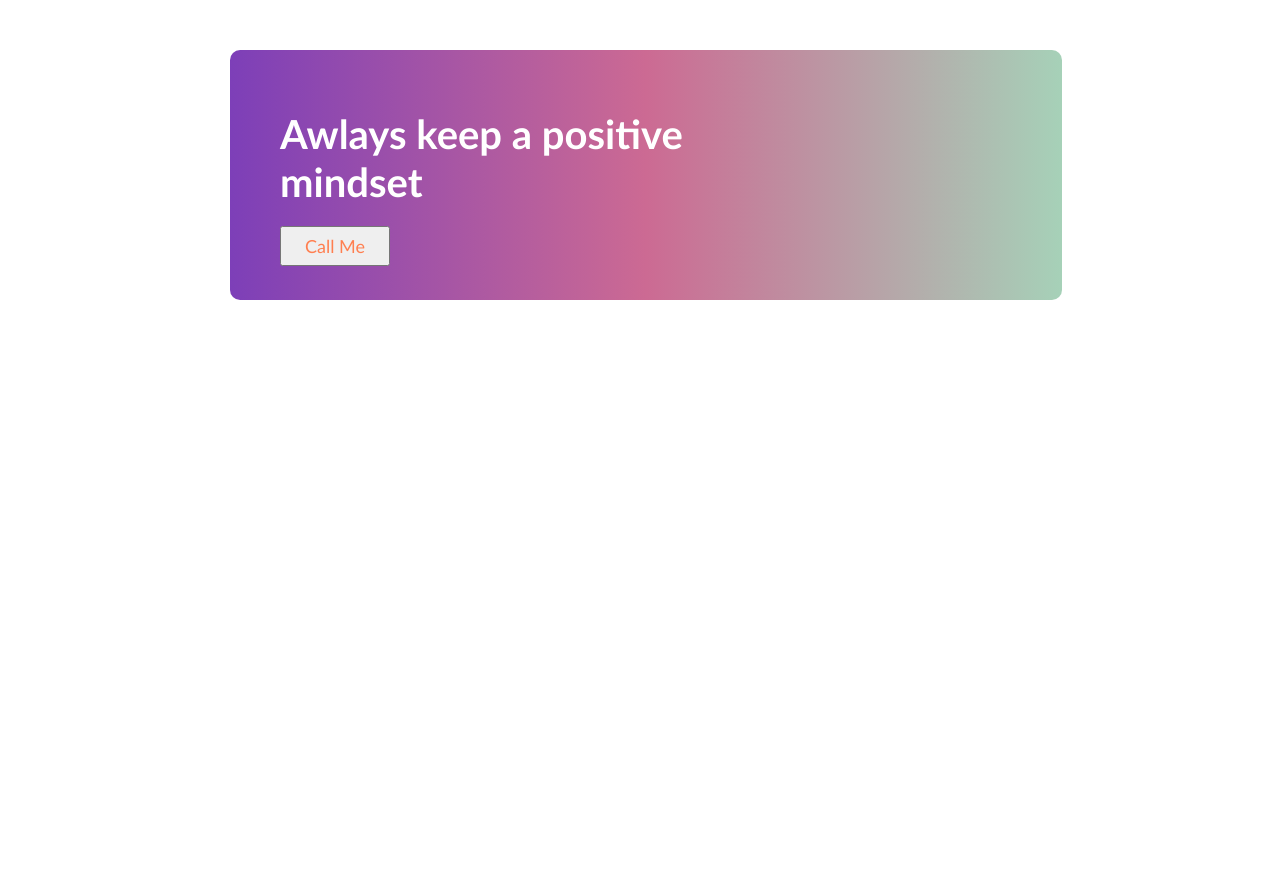
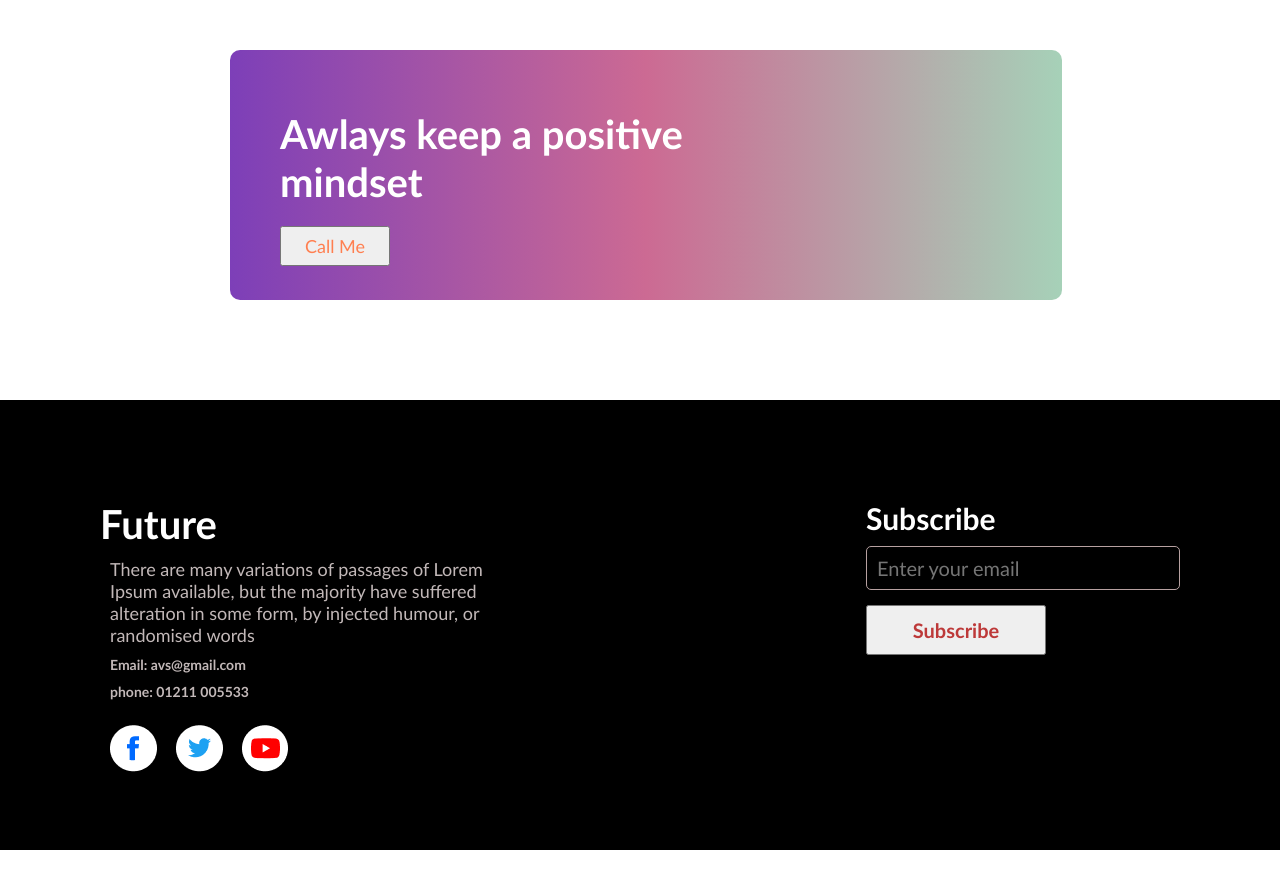
Before and after one commit to ArjumanJesmin/new-year-my-project, a plain HTML site: page index.html in a window 1280 px wide. Shown: the part 1747-2632 px from the top of the page. Before the commit the page ends 2047 px from the top, so only its background shows below. Drawn offline with Linux system fonts and the light colour scheme.

Commit message:
Create contact section

```diff
--- a/index.html
+++ b/index.html
@@ -9,7 +9,9 @@
     <link rel="stylesheet" href="style.css">
     <link rel="shortcut icon" href="./images/icons/web.png" type="image/x-icon">
 
-    <link rel="stylesheet" href="https://cdnjs.cloudflare.com/ajax/libs/font-awesome/6.2.1/css/all.min.css" integrity="sha512-MV7K8+y+gLIBoVD59lQIYicR65iaqukzvf/nwasF0nqhPay5w/9lJmVM2hMDcnK1OnMGCdVK+iQrJ7lzPJQd1w==" crossorigin="anonymous" referrerpolicy="no-referrer" />
+    <link rel="stylesheet" href="https://cdnjs.cloudflare.com/ajax/libs/font-awesome/6.2.1/css/all.min.css"
+        integrity="sha512-MV7K8+y+gLIBoVD59lQIYicR65iaqukzvf/nwasF0nqhPay5w/9lJmVM2hMDcnK1OnMGCdVK+iQrJ7lzPJQd1w=="
+        crossorigin="anonymous" referrerpolicy="no-referrer" />
 </head>
 
 <body>
@@ -85,8 +87,30 @@
         </div>
     </section>
 
+    <section>
+        <footer class="footer">
+            <div class="future">
+                <div class="future-area">
+                    <h2>Future</h2>
+                    <p>There are many variations of passages of Lorem Ipsum
+                        available, but the majority have suffered alteration in some
+                        form, by injected humour, or randomised words</p>
+                    <h6>Email: avs@gmail.com</h6>
+                    <h6>phone: 01211 005533</h6>
+                    <div class="future-logo">
+                        <img src="./images/icons/fb.png" alt="">
+                        <img src="./images/icons/twitter.png" alt="">
+                        <img src="./images/icons/youtube.png" alt="">
+                    </div>
+                </div>
+                <div class="future-form">
+                    <h2>Subscribe</h2>
+                        <input type="email" name="email" placeholder="Enter your email">
+                   <button>Subscribe</button>
+                </div>
+            </div>
+        </footer>
+    </section>
 </body>
-<footer>
 
-</footer>
 </html>
--- a/style.css
+++ b/style.css
@@ -108,13 +108,11 @@ margin-bottom: 20px;
   height: 250px;
   /* background-image:url('./images/watch.png'), linear-gradient( to right, rgba(30, 75, 115, 1), rgba(184, 95, 95, 0)); */
   background-image:linear-gradient(to right, rgb(125, 63, 184), rgb(204, 106, 147), rgb(166, 209, 184));
-  background-repeat: no-repeat, no-repeat, no-repeat;
-  position: absolute;
+
   border-radius: 10px;
-  position: absolute;
  }
  .bg-gradient h3{
-    position: relative;
+
     text-align:left ;
     padding-top: 60px ;
     padding-left: 50px;
@@ -132,3 +130,65 @@ margin-bottom: 20px;
   font-size: 18px;
   font-weight: 500;
  }
+ /* Future section start */
+
+.footer{
+    background-color: black;
+    width: 100%;
+    height: 450px;
+
+}
+ .future{
+    display: flex;
+    color: white;
+    padding: 100px;
+
+ }
+ .future h2{
+    font-size: 40px;
+    font-weight: 600;
+
+ }
+ .future-area p{
+    font-size: 18px;
+    padding: 10px 350px 0 10px;
+    color: rgb(194, 184, 184);
+
+ }
+ .future-area h6{
+    font-size: 14px;
+    padding: 10px 350px 0 10px;
+    color: rgb(194, 184, 184);
+ }
+.future-logo {
+    padding: 10px 350px 10px 10px;
+}
+.future-logo img{
+    padding-top: 15px;
+    padding-right: 15px;
+}
+
+.future-form h2{
+    font-size: 30px;
+    font-weight: 600;
+    padding-bottom: 10px;
+}
+.future-form input{
+    width:300px;
+    height: 40px;
+    border-radius: 5px;
+    color: rgb(233, 201, 201);
+    border: 1px solid rgb(182, 160, 160);
+    background-color: black;
+    font-size: 20px;
+    padding-left: 10px;
+
+}
+.future-form button{
+    width:180px;
+    height: 50px;
+    margin-top: 15px;
+    font-size: 20px;
+    font-weight: 600;
+    color: rgb(189, 57, 57);
+}
```
Lines whose indentation alone changed are shown as unchanged.
